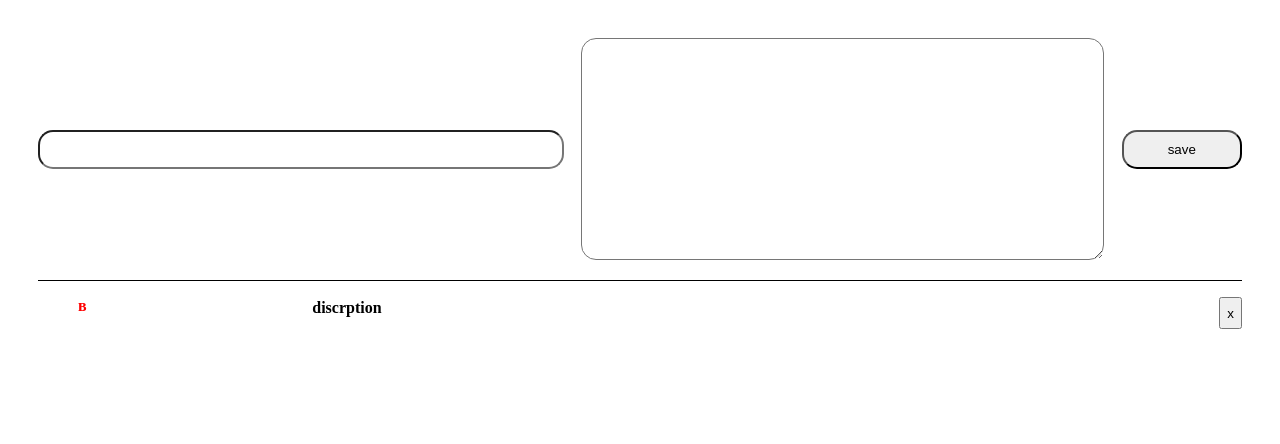
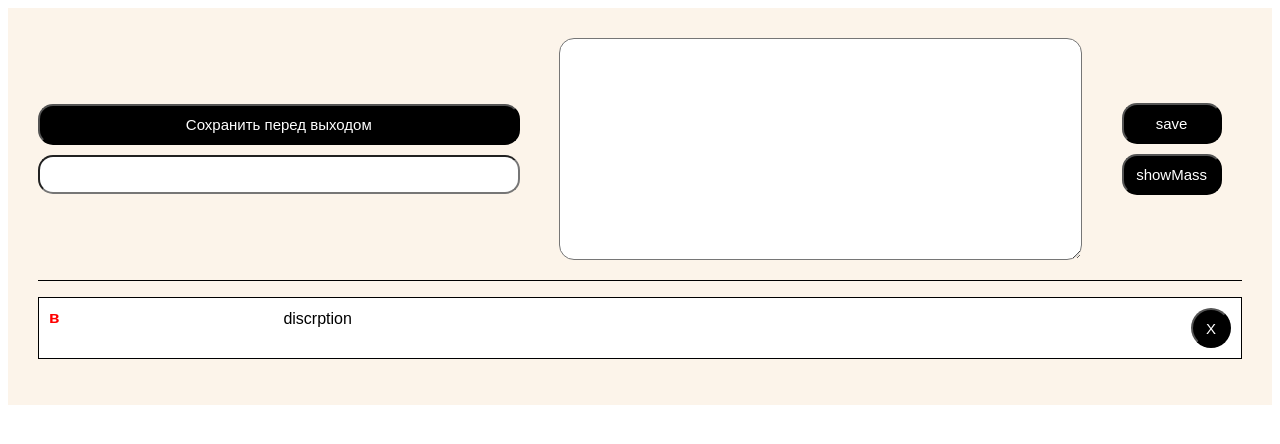
Before and after one commit to layout-IT/take-otes, a React (Create React App) app: page / in a window 1280 px wide. Shown: the top 444 px of the page. Built offline with nearby package versions, Linux system fonts and the light colour scheme.

Commit message:
pilot version

```diff
--- a/src/App.scss
+++ b/src/App.scss
@@ -1,52 +1,180 @@
+
 .App {
   padding: 30px;
+  background-color: rgba(250, 235, 215, 0.53);
 
   .header {
     display: flex;
     justify-content: space-between;
     align-items: center;
     padding-bottom: 20px;
-    border-bottom: 1px solid black ;
+    border-bottom: 1px solid black;
   }
 
-  .input,
-  .textarea{
+
+  .ininputAndSaveput,
+  .textarea {
     padding: 10px 20px;
     border-radius: 15px;
     flex: 0 1 40%;
   }
-  .textarea{
+
+  .inputAndSave {
+    flex: 0 1 40%;
+    display: flex;
+    flex-direction: column;
+
+    .input {
+      width: 100%;
+      box-sizing: border-box;
+      padding: 10px 20px;
+      border-radius: 15px;
+    }
+
+    .button {
+      max-width: 100%
+    }
+  }
+
+  .textarea {
     height: 200px;
+    padding: 10px 20px;
+    border-radius: 15px;
   }
+
+  .buttons {
+    display: flex;
+    flex-direction: column;
+    flex: 0 1 10%;
+  }
+
   .button {
-    flex: 0 1 10%;
     padding: 10px 10px;
     border-radius: 15px;
+    max-width: 100px;
+    min-height: 40px;
+    background-color: black;
+    color: white;
+    font-size: 15px;
+
+    &:first-child {
+      margin-bottom: 10px;
+    }
+  }
+
+  .showModalForDelete {
+    position: fixed;
+    top: 0;
+    left: 0;
+    background-color: white;
+    z-index: 999;
+    width: 100%;
+    height: 100%;
+    display: flex;
+    flex-direction: column;
+    justify-content: center;
+    align-items: center;
+    overflow: hidden;
+
+    span {
+      font-size: 40px;
+      text-align: center;
+    }
+
+    .buttons {
+      display: flex;
+      flex-direction: row;
+      justify-content: center;
+      align-items: center;
+      width: 100%;
+      border: none;
+      background-color: white;
+
+      .button {
+        margin: 0;
+
+        &:first-child {
+          margin-right: 20px;
+        }
+      }
+    }
+  }
+
+  .showModal {
+    display: flex;
+    flex-direction: column;
+    position: fixed;
+    top: 0;
+    left: 0;
+    width: 100%;
+    height: 100vh;
+    background-color: rgb(255, 255, 255);
+    z-index: 1;
+    padding: 50px;
+    box-sizing: border-box;
+    overflow: hidden;
+
+    span {
+      margin-bottom: 50px;
+    }
+
+    .button {
+      margin: 0 auto;
+      width: 100px;
+    }
+  }
+
+  .showDaneModal {
+    position: fixed;
+    top: 50px;
+    left: 300px;
+    font-size: 30px;
+    color: red;
+    font-weight: 700;
+    overflow: hidden;
   }
 
   .ul {
     display: flex;
     list-style-type: none;
+    border: 1px solid black;
+    padding: 10px;
+    background-color: white;
 
     li {
+      display: flex;
       font-weight: bold;
       font-size: 16px;
       cursor: pointer;
-      margin-bottom: 10px;
 
-      &:nth-child(1){
+      &:nth-child(1) {
         flex: 0 1 20%;
+        font-size: 17px;
+        font-family: sans-serif;
         margin-right: 10px;
         color: red;
         font-weight: bold;
         flex-wrap: wrap;
       }
 
-      &:nth-child(2){
+      &:nth-child(2) {
         flex: 0 1 80%;
         margin-right: 10px;
         line-height: 22px;
         white-space: pre-line;
+        font-family: Arial;
+        font-weight: 500;
+      }
+
+      &:nth-child(3) {
+        align-items: center;
+
+        .button {
+          border-radius: 50%;
+          width: 40px;
+          height: 40px;
+          margin-bottom: 0;
+        }
       }
     }
   }
--- a/src/App.tsx
+++ b/src/App.tsx
@@ -1,33 +1,57 @@
 import React, {useEffect, useState} from 'react'
 import './App.scss'
 
+type objType = {
+    id: number,
+    text: string,
+    discrption: string,
+}
 const App = () => {
 
     useEffect(() => {
-        const fromLS = localStorage.getItem("test")
-        console.log(fromLS, 'fromLS')
+        const fromLS: string | null = localStorage.getItem("test")
         if (fromLS) {
-            const newMass = fromLS && JSON.parse(fromLS)
-            const sortMass = newMass.sort((a: any, b: any) => a.text.toLowerCase() > b.text.toLowerCase() ? 1 : -1)
+            const newMass = JSON.parse(fromLS)
+            const sortMass: objType[] = newMass.sort((a: objType, b: objType) => a.text.toLowerCase() > b.text.toLowerCase() ? 1 : -1)
             setMass(sortMass)
         }
     }, [])
 
     const [id, setId] = useState(0)
+
     const [editInput, setEditInput] = useState(false)
+    const [confirm, setConfirm] = useState(false)
+    const [showDaneModal, setShowDaneModal] = useState(false)
     const [editTextarea, setEditTextarea] = useState(false)
+    const [showMass, setShowMass] = useState(false)
+
     const [inputValue, setInputValue] = useState('')
     const [textareaValue, setTextareaValue] = useState('')
-    const [mass, setMass] = useState([
+
+    const [mass, setMass] = useState<objType[]>([
         {id: 1, text: 'в', discrption: 'discrption'}
     ])
 
+    useEffect(() => {
+        if (showDaneModal) {
+            setTimeout(() => {
+                setShowDaneModal(false)
+            }, 3000)
+        }
+    }, [showDaneModal])
+
+    if (confirm) {
+        document.body.style.overflow = "hidden"
+    } else {
+        document.body.style.overflow = "auto"
+    }
+
     const onTextarea = (e: React.ChangeEvent<HTMLTextAreaElement>) => {
-        e.currentTarget.value && setTextareaValue(e.currentTarget.value)
+        setTextareaValue(e.currentTarget.value)
     }
 
     const onInput = (e: React.ChangeEvent<HTMLInputElement>) => {
-        e.currentTarget.value && setInputValue(e.currentTarget.value)
+        setInputValue(e.currentTarget.value)
 
     }
 
@@ -45,8 +69,8 @@ const App = () => {
         setMass(newMass)
         setInputValue('')
         setTextareaValue('')
-        localStorage.setItem("test", JSON.stringify(newMass))
     }
+
 
     const OneditInput = (e: React.MouseEvent<HTMLLIElement>, id: number, text: string) => {
         setEditTextarea(false)
@@ -58,23 +82,19 @@ const App = () => {
         setInputValue(e.currentTarget.value)
         const obj = mass.find(row => row.id === id)
         const lastMass = mass.filter(row => row.id !== id)
-        const neaMass = [...lastMass, {...obj, text: inputValue}]
-        // @ts-ignore
-        setMass(neaMass)
+        const neaMass = obj && lastMass && [...lastMass, {...obj, text: inputValue}]
+        neaMass && setMass(neaMass)
         !e.currentTarget.checked && setId(0)
         setInputValue('')
     }
 
-    const textAteaBlur = (e: React.FocusEvent<HTMLTextAreaElement>) => {
+    const textAreaBlur = (e: React.FocusEvent<HTMLTextAreaElement>) => {
         setTextareaValue(e.currentTarget.value)
         setTextareaValue('')
-
         const obj = mass.find(row => row.id === id)
         const lastMass = mass.filter(row => row.id !== id)
-        const neaMass = [...lastMass, {...obj, discrption: textareaValue}]
-        // @ts-ignore
-        setMass(neaMass)
-
+        const neaMass = obj && lastMass && [...lastMass, {...obj, discrption: textareaValue}]
+        neaMass && setMass(neaMass)
         setEditTextarea(false)
 
     }
@@ -86,16 +106,44 @@ const App = () => {
     }
 
     const deleteMass = (id: number) => {
+        if (confirm) {
             const newMass = mass.filter(row => row.id !== id)
             setMass(newMass)
+            setConfirm(false)
         }
 
+        return
+    }
     return (
-        <div className='App'>
+        <div className={`App`}>
             <div className='header'>
-                <input className='input' value={!id ? inputValue : ''} onChange={(e) => onInput(e)} type="text"/>
+                <div className='inputAndSave'>
+                    <button className='button' onClick={() => {
+                        localStorage.setItem("test", JSON.stringify(mass))
+                        setShowDaneModal(true)
+                    }}>Сохранить перед выходом
+                    </button>
+                    <input className='input' value={inputValue} onChange={(e) => onInput(e)} type="text"/>
+                </div>
                 <textarea className='textarea' value={textareaValue} onChange={(e) => onTextarea(e)}/>
+
+                <div className='buttons'>
                     <button className='button' onClick={save}>save</button>
+                    <button className='button' onClick={() => setShowMass(true)}>showMass</button>
+                </div>
+                {showMass && (
+                    <div className='showModal'>
+                        <span>{JSON.stringify(mass)}</span>
+                        <button onClick={() => setShowMass(false)} className='button'>Ok</button>
+                    </div>
+
+                )}
+                {showDaneModal && (
+                    <div className='showDaneModal'>
+                        <span>Успешно сохранено</span>
+                    </div>
+
+                )}
             </div>
             {
                 mass.map(row => <ul key={row.id} className='ul'>
@@ -116,12 +164,29 @@ const App = () => {
                                 className='textarea'
                                 value={textareaValue}
                                 onChange={(e) => onTextarea(e)}
-                                onBlur={(e) => textAteaBlur(e)}
+                                onBlur={(e) => textAreaBlur(e)}
                             />
                             : <li onClick={(e) => OneditTextarea(row.id, row.discrption)}>{row.discrption}</li>
                     }
-                    <button onClick={() => deleteMass(row.id)}>x</button>
+                    <li>
+                        <button
+                            onClick={() => {
+                                setId(row.id)
+                                setConfirm(true)
+                            }}
+                            className='button'>X
+                        </button>
+                    </li>
+                    {confirm && (
+                        <div className='showModalForDelete'>
+                            <span>Точно удалить <br/> "{row.text}" ?</span>
+                            <div className='buttons'>
+                                <button onClick={() => deleteMass(id)} className='button'>Ok</button>
+                                <button onClick={() => setConfirm(false)} className='button'>Отмена</button>
+                            </div>
+                        </div>
 
+                    )}
                 </ul>)
             }
         </div>
```
Lines whose indentation alone changed are shown as unchanged.
